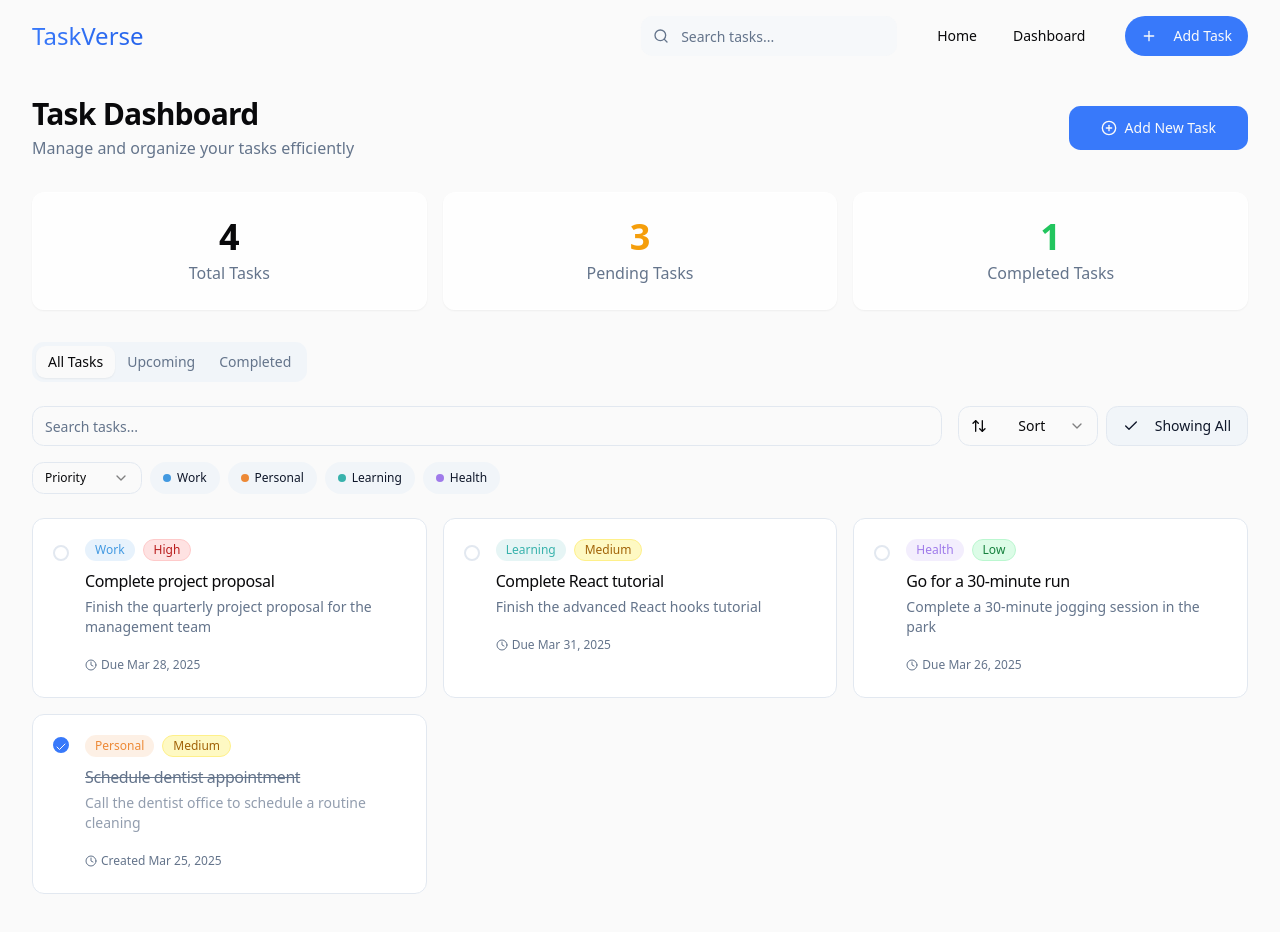
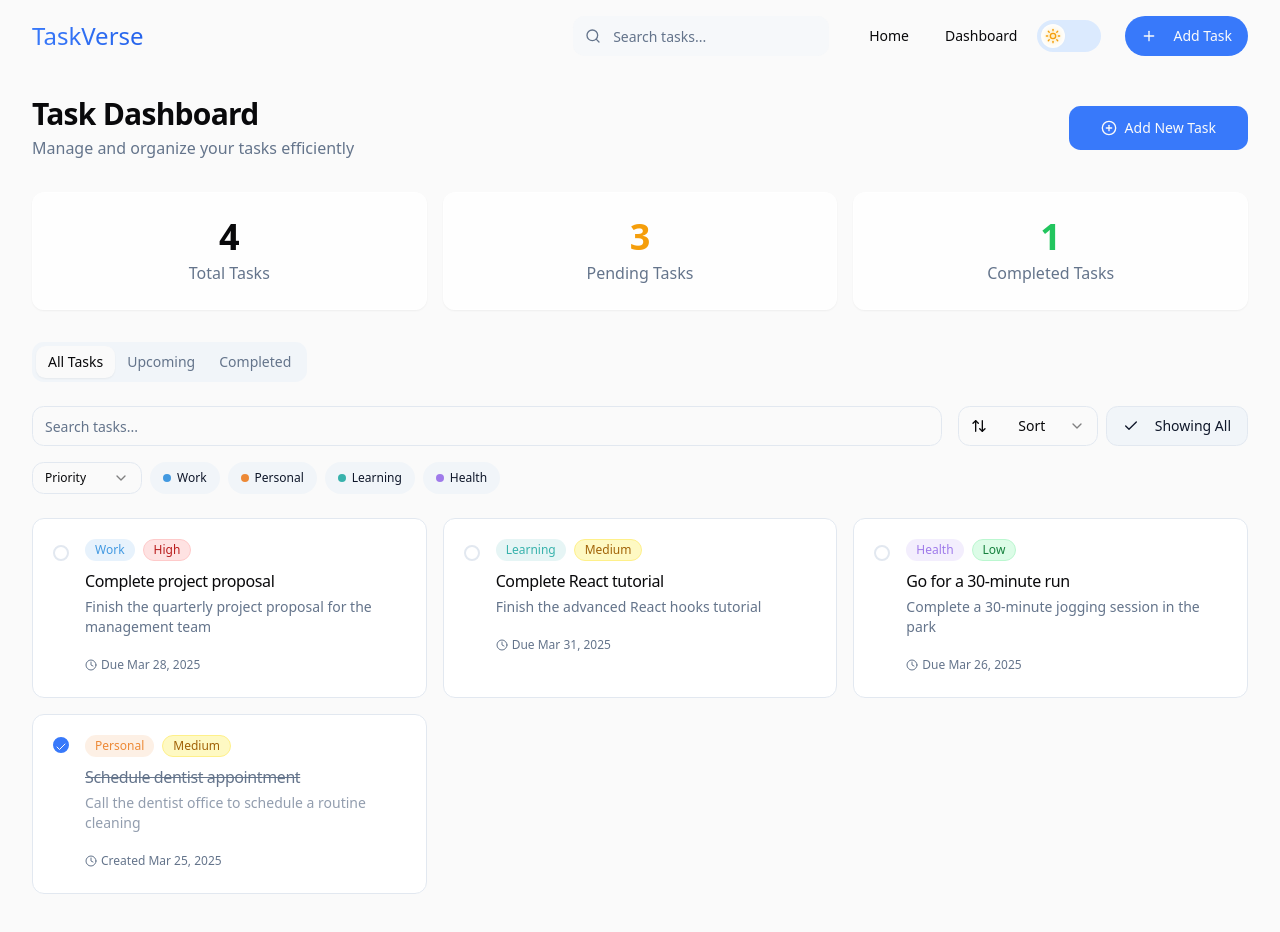
Before and after one commit to Aadish-Vikram-Chakravorty/smart-task-verse, a React (Vite) app: page /dashboard in a window 1280 px wide. Built offline with nearby package versions, Linux system fonts and the light colour scheme.

Commit message:
feat: Add theme mode switcher
Adds a theme mode switcher button with smooth transitions between dark and light modes. The button uses Moon and Sun icons with glowing effects to indicate the current mode.

```diff
--- a/src/App.tsx
+++ b/src/App.tsx
@@ -5,6 +5,7 @@ import { TooltipProvider } from "@/components/ui/tooltip";
 import { QueryClient, QueryClientProvider } from "@tanstack/react-query";
 import { BrowserRouter, Routes, Route } from "react-router-dom";
 import { TaskProvider } from "./contexts/TaskContext";
+import { ThemeProvider } from "./contexts/ThemeContext";
 import AppLayout from "./components/layout/AppLayout";
 import Index from "./pages/Index";
 import Dashboard from "./pages/Dashboard";
@@ -15,6 +16,7 @@ const queryClient = new QueryClient();
 const App = () => (
   <QueryClientProvider client={queryClient}>
     <TooltipProvider>
+      <ThemeProvider>
         <TaskProvider>
           <Toaster />
           <Sonner />
@@ -28,6 +30,7 @@ const App = () => (
             </Routes>
           </BrowserRouter>
         </TaskProvider>
+      </ThemeProvider>
     </TooltipProvider>
   </QueryClientProvider>
 );
--- a/src/components/layout/Header.tsx
+++ b/src/components/layout/Header.tsx
@@ -6,6 +6,8 @@ import { Button } from '@/components/ui/button';
 import { Input } from '@/components/ui/input';
 import { Dialog, DialogContent, DialogTrigger } from '@/components/ui/dialog';
 import TaskForm from '../tasks/TaskForm';
+import ThemeToggle from './ThemeToggle';
+import { cn } from '@/lib/utils';
 
 const Header = () => {
   const [scrolled, setScrolled] = useState(false);
@@ -24,7 +26,7 @@ const Header = () => {
     <header
       className={cn(
         "fixed top-0 left-0 right-0 z-50 py-4 px-6 md:px-8 transition-all duration-300 ease-apple-ease",
-        scrolled ? "glass shadow-sm backdrop-blur-lg" : "bg-transparent"
+        scrolled ? "glass shadow-sm backdrop-blur-lg dark:glass-dark" : "bg-transparent"
       )}
     >
       <div className="max-w-7xl mx-auto flex items-center justify-between">
@@ -51,6 +53,7 @@ const Header = () => {
             <Link to="/dashboard" className="px-4 py-2 rounded-md text-sm font-medium hover:bg-accent transition-colors">
               Dashboard
             </Link>
+            <ThemeToggle />
           </nav>
 
           <Dialog>
@@ -66,7 +69,8 @@ const Header = () => {
           </Dialog>
         </div>
 
-        <div className="md:hidden">
+        <div className="md:hidden flex items-center space-x-3">
+          <ThemeToggle />
           <Button
             variant="ghost"
             size="icon"
@@ -79,14 +83,14 @@ const Header = () => {
       </div>
 
       {mobileMenuOpen && (
-        <div className="md:hidden absolute top-full left-0 right-0 p-4 glass animate-fade-in">
+        <div className="md:hidden absolute top-full left-0 right-0 p-4 glass animate-fade-in dark:glass-dark">
           <div className="flex flex-col space-y-3">
             <div className="relative">
               <Search className="absolute left-3 top-1/2 transform -translate-y-1/2 text-muted-foreground h-4 w-4" />
               <Input
                 type="search"
                 placeholder="Search tasks..."
-                className="pl-10 py-2 h-10 bg-white/50 border-0"
+                className="pl-10 py-2 h-10 bg-white/50 dark:bg-black/20 border-0"
               />
             </div>
 
@@ -125,5 +129,4 @@ const Header = () => {
   );
 };
 
-import { cn } from '@/lib/utils';
 export default Header;
--- /dev/null
+++ b/src/components/layout/ThemeToggle.tsx
@@ -0,0 +1,43 @@
+
+import React from 'react';
+import { Moon, Sun } from 'lucide-react';
+import { useTheme } from '@/contexts/ThemeContext';
+import { cn } from '@/lib/utils';
+
+const ThemeToggle = () => {
+  const { theme, toggleTheme } = useTheme();
+  const isDark = theme === 'dark';
+
+  return (
+    <div
+      className={cn(
+        "relative w-16 h-8 rounded-full p-1 cursor-pointer transition-colors duration-300",
+        isDark ? "bg-slate-800" : "bg-blue-100"
+      )}
+      onClick={toggleTheme}
+    >
+      <div
+        className={cn(
+          "absolute top-1 w-6 h-6 rounded-full flex items-center justify-center transition-transform duration-500 ease-apple-ease",
+          isDark
+            ? "translate-x-8 bg-slate-700"
+            : "translate-x-0 bg-white"
+        )}
+      >
+        {isDark ? (
+          <Moon
+            size={16}
+            className="text-green-400 filter drop-shadow-[0_0_3px_rgba(74,222,128,0.8)] transition-colors duration-300"
+          />
+        ) : (
+          <Sun
+            size={16}
+            className="text-amber-500 filter drop-shadow-[0_0_3px_rgba(251,191,36,0.8)] transition-colors duration-300"
+          />
+        )}
+      </div>
+    </div>
+  );
+};
+
+export default ThemeToggle;
--- /dev/null
+++ b/src/contexts/ThemeContext.tsx
@@ -0,0 +1,49 @@
+
+import React, { createContext, useContext, useEffect, useState } from 'react';
+
+type Theme = 'light' | 'dark';
+
+interface ThemeContextType {
+  theme: Theme;
+  toggleTheme: () => void;
+}
+
+const ThemeContext = createContext<ThemeContextType>({
+  theme: 'light',
+  toggleTheme: () => {},
+});
+
+export const useTheme = () => useContext(ThemeContext);
+
+export const ThemeProvider = ({ children }: { children: React.ReactNode }) => {
+  const [theme, setTheme] = useState<Theme>(() => {
+    // Check if theme is saved in localStorage
+    const savedTheme = localStorage.getItem('theme') as Theme;
+    // Check user's system preference
+    const prefersDark = window.matchMedia('(prefers-color-scheme: dark)').matches;
+
+    return savedTheme || (prefersDark ? 'dark' : 'light');
+  });
+
+  useEffect(() => {
+    // Update localStorage when theme changes
+    localStorage.setItem('theme', theme);
+
+    // Update document class for Tailwind
+    if (theme === 'dark') {
+      document.documentElement.classList.add('dark');
+    } else {
+      document.documentElement.classList.remove('dark');
+    }
+  }, [theme]);
+
+  const toggleTheme = () => {
+    setTheme(prev => prev === 'light' ? 'dark' : 'light');
+  };
+
+  return (
+    <ThemeContext.Provider value={{ theme, toggleTheme }}>
+      {children}
+    </ThemeContext.Provider>
+  );
+};
```
Lines whose indentation alone changed are shown as unchanged.
